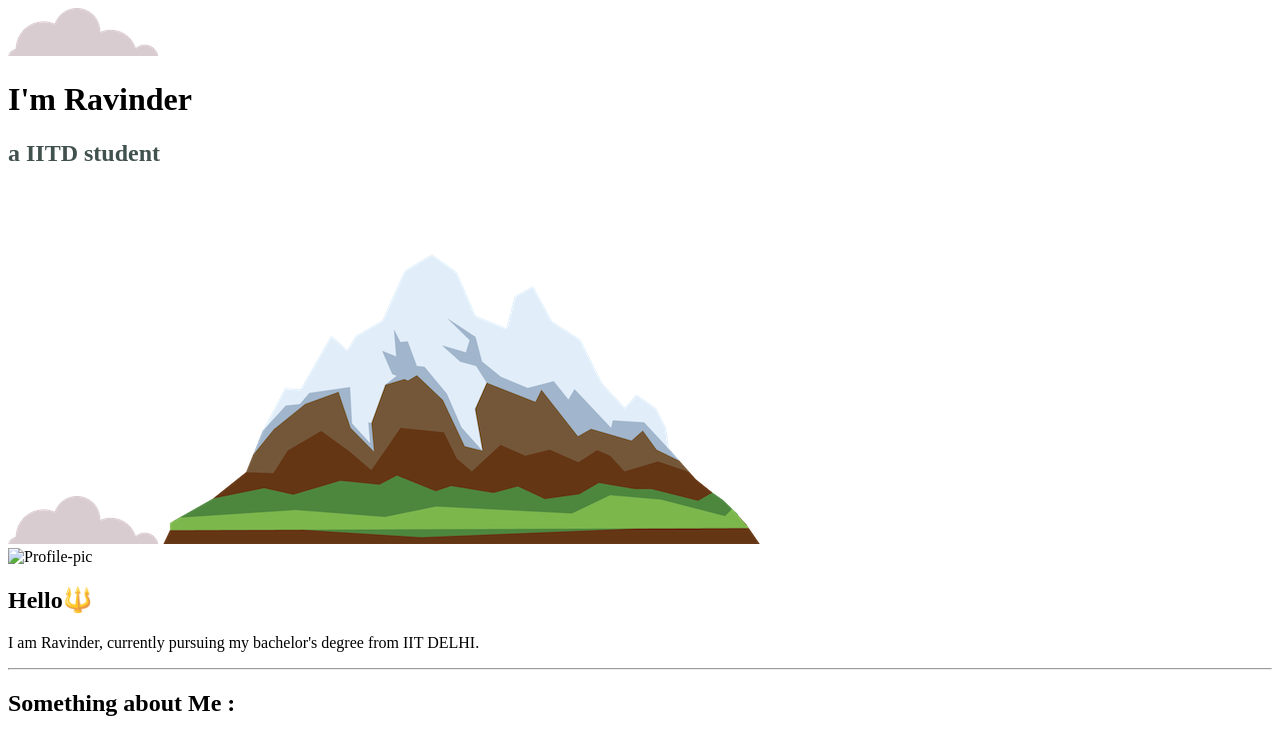
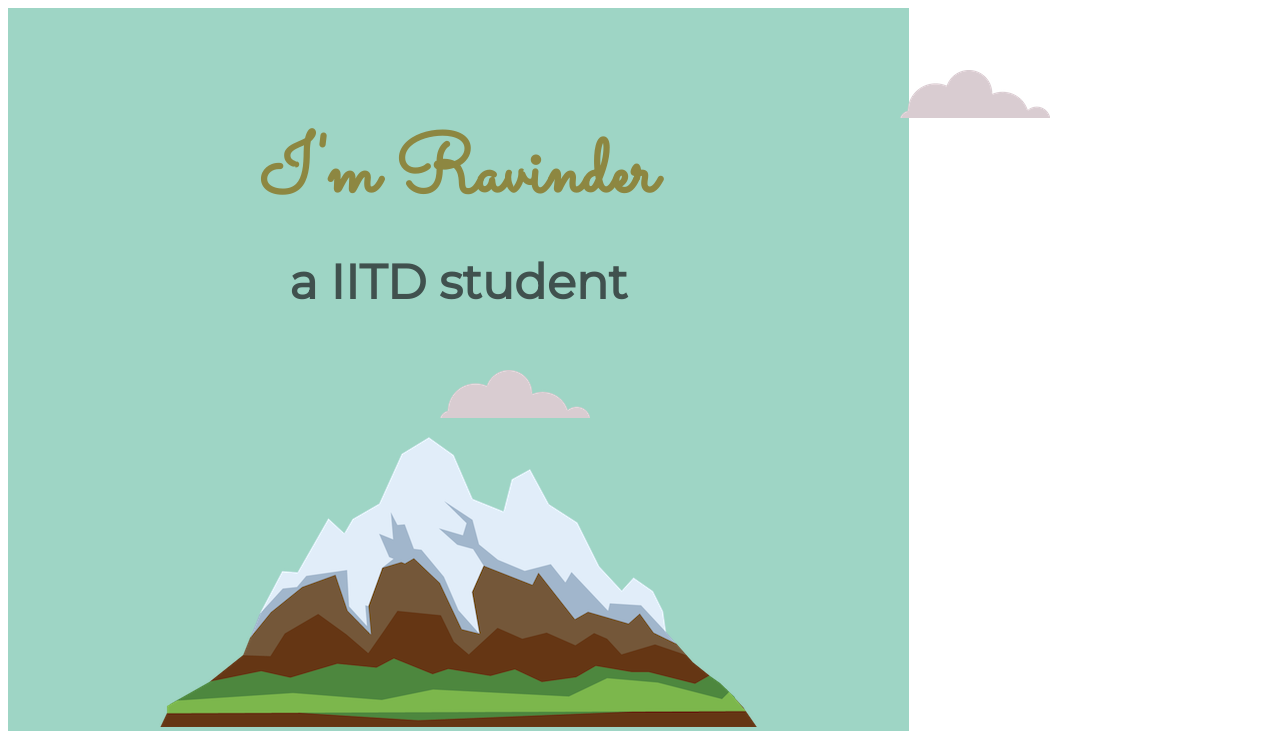
Before and after one commit to Ravinder210/personal-site, a plain HTML site: page index.html in a window 1280 px wide. Shown: the top 733 px of the page. Drawn offline with Linux system fonts and the light colour scheme; files whose address does not match are found by name.

Commit message:
Update index.html

```diff
--- a/index.html
+++ b/index.html
@@ -4,7 +4,7 @@
     <meta charset="utf-8">
     <title>Ravinder Kuhad</title>
     <link rel="icon" href="/Users/ravinder/Downloads/favicon_io/favicon.ico">
-    <link rel="stylesheet" href="/Users/ravinder/Desktop/WEB DEV/personal info/main.css">
+    <link rel="stylesheet" href="/Users/ravinder/Desktop/WEB DEV/personal info/base.css">
     <link rel="preconnect" href="https://fonts.googleapis.com">
 <link rel="preconnect" href="https://fonts.gstatic.com" crossorigin>
 <link href="https://fonts.googleapis.com/css2?family=Merriweather&family=Montserrat&family=Sacramento&display=swap" rel="stylesheet">
```
